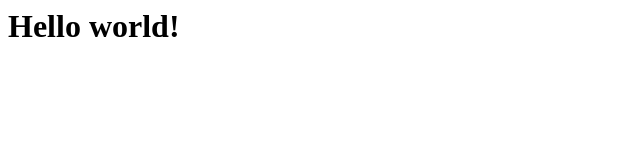
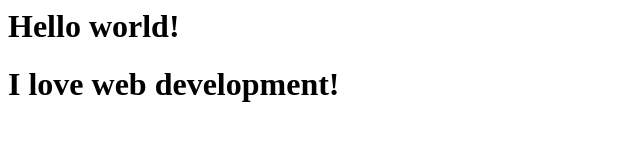
Before and after one commit to trungkien9955/test, a plain HTML site: page index.html in a window 1280 px wide. Shown: the whole page, without its empty margins (0-640 px from the left). Drawn offline with Linux system fonts and the light colour scheme.

Commit message:
Update index.html

```diff
--- a/index.html
+++ b/index.html
@@ -1 +1,2 @@
 <h1>Hello world!</h1>
+<h1>I love web development!</h1>
```
